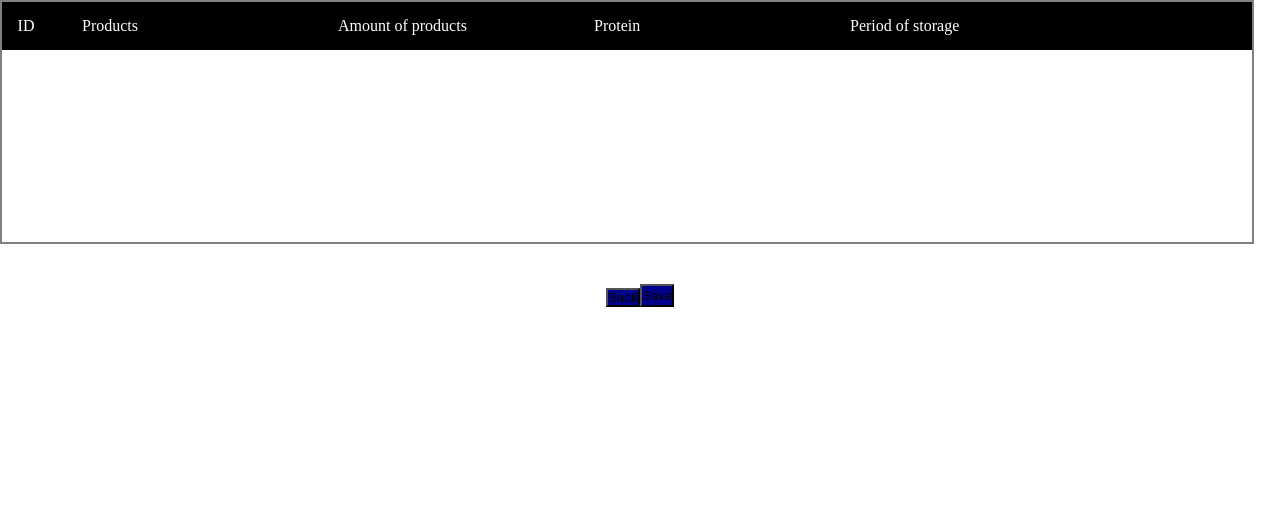
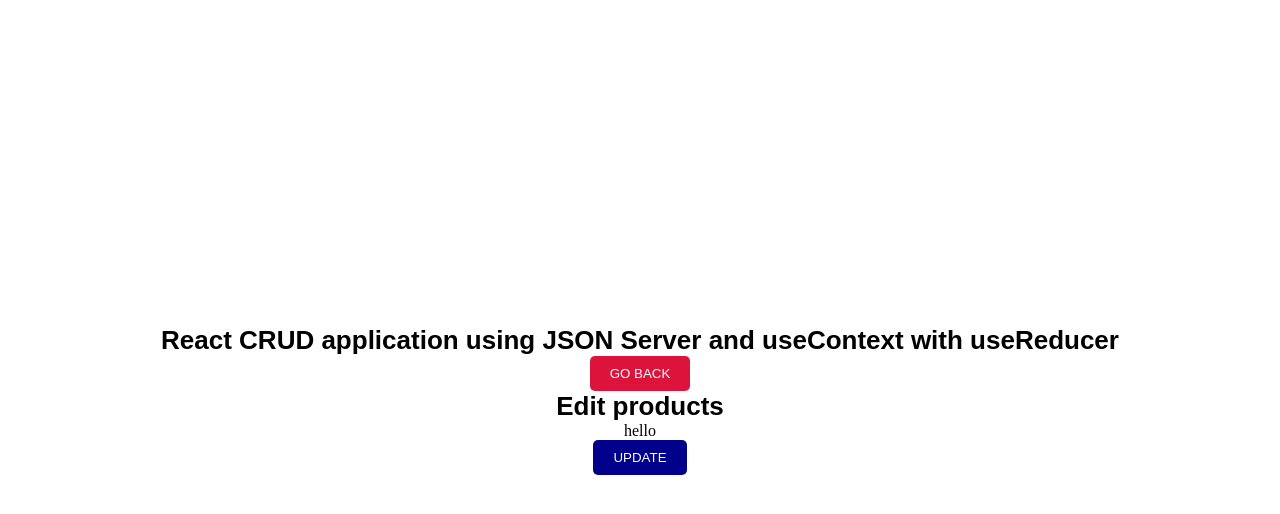
Before and after one commit to Tolkinxon/custom_table2.0-CRUD-, a React (Create React App) app: page /edit in a window 1280 px wide. Shown: the top 514 px of the page. Built offline with nearby package versions, Linux system fonts and the light colour scheme.

Commit message:
main is finished

```diff
--- /dev/null
+++ b/src/Edit.css
@@ -0,0 +1,40 @@
+* {
+  margin: 0px;
+  padding: 0px;
+  box-sizing: border-box;
+}
+
+.edit-component {
+  margin: 0px auto;
+  display: flex;
+  flex-direction: column;
+  justify-content: center;
+  align-items: center;
+  height: 100vh;
+}
+
+.edit-component h1 {
+  font-family: sans-serif;
+  font-size: 26px;
+}
+
+.edit-component .go-back {
+  background-color: crimson;
+}
+
+.edit-component button {
+  border-radius: 5px;
+  padding: 10px 20px;
+  color: white;
+  font-family: sans-serif;
+  border-width: 0px;
+}
+
+.edit-component h2 {
+  font-family: sans-serif;
+  font-size: 26px;
+}
+
+.update-btn {
+  background-color: darkblue;
+}
--- a/src/pages/Edit.js
+++ b/src/pages/Edit.js
@@ -1,53 +1,21 @@
 import React from 'react'
-import { useContext } from 'react'
-import { items } from '../reducer/provider'
-import Table from '../components/Table'
-import TableHead from '../components/TableHead'
-import TableBody from '../components/TableBody'
-import TableRow from '../components/TableRow'
-import Box from '../components/Box'
-import '../App.css'
-import { useState, useEffect } from 'react'
-import Input2 from '../components/Input2'
+import '../Edit.css'
 import { Link } from 'react-router-dom'
-import Input from '../components/Input'
-
 
 const Edit = () => {
-  const { data, setSave } = useContext(items)
-  const [data2, setData2] = useState([])
+  return (
+    <div className="edit-component">
+      <h1 className="main-header">
+        React CRUD application using JSON Server and useContext with useReducer
+      </h1>
 
-  useEffect(() => {
-    setData2(data)
-  }, [])
+      <Link to={`/`}>
+        <button className="go-back">GO BACK</button>
+      </Link>
+      <h2>Edit products</h2>
 
-  return (
-    <div>
-      <Table>
-        <TableHead>
-          <div className="hrow">
-            <Box className="id">ID</Box>
-            <Box>Products</Box>
-            <Box>Amount of products</Box>
-            <Box>Protein</Box>
-            <Box>Period of storage</Box>
-          </div>
-        </TableHead>
-        <TableBody>
-          {data2.map((row, idx) => (
-            <Input2 item={row} id={idx} key={row.id} keyy={row.id} />
-          ))}
-        </TableBody>
-      </Table>
-      <div className="wrapper2">
-        <Link to={`/`} className="link-edit">
-          <button className="edit">Back</button>
-        </Link>
-        <button className="edit" onClick={setSave}>
-          Save
-        </button>
-      </div>
-
+      <div className="wrapper-inputs">hello</div>
+      <button className="update-btn">UPDATE</button>
     </div>
   )
 }
--- a/src/pages/Main.js
+++ b/src/pages/Main.js
@@ -83,7 +83,7 @@ function Main() {
           React CRUD application using JSON Server and useContext with
           useReducer
         </h1>
-        <button className="add-product">ADD PRODUCT</button>
+        <button className="add-product">ADD</button>
         <div className="wrapper-table">
           <Table style={heightTable}>
             <TableHead>
@@ -113,7 +113,8 @@ function Main() {
                       <Box>{row.protein}</Box>
                       <Box>{row.storage}</Box>
                       <Box>
-                        <button className="edit">edit</button>
+
+                        <Link to={`/edit`}><button className="edit">edit</button></Link>
                         <button
                           onClick={() => {
                             delee(row.id)
```
